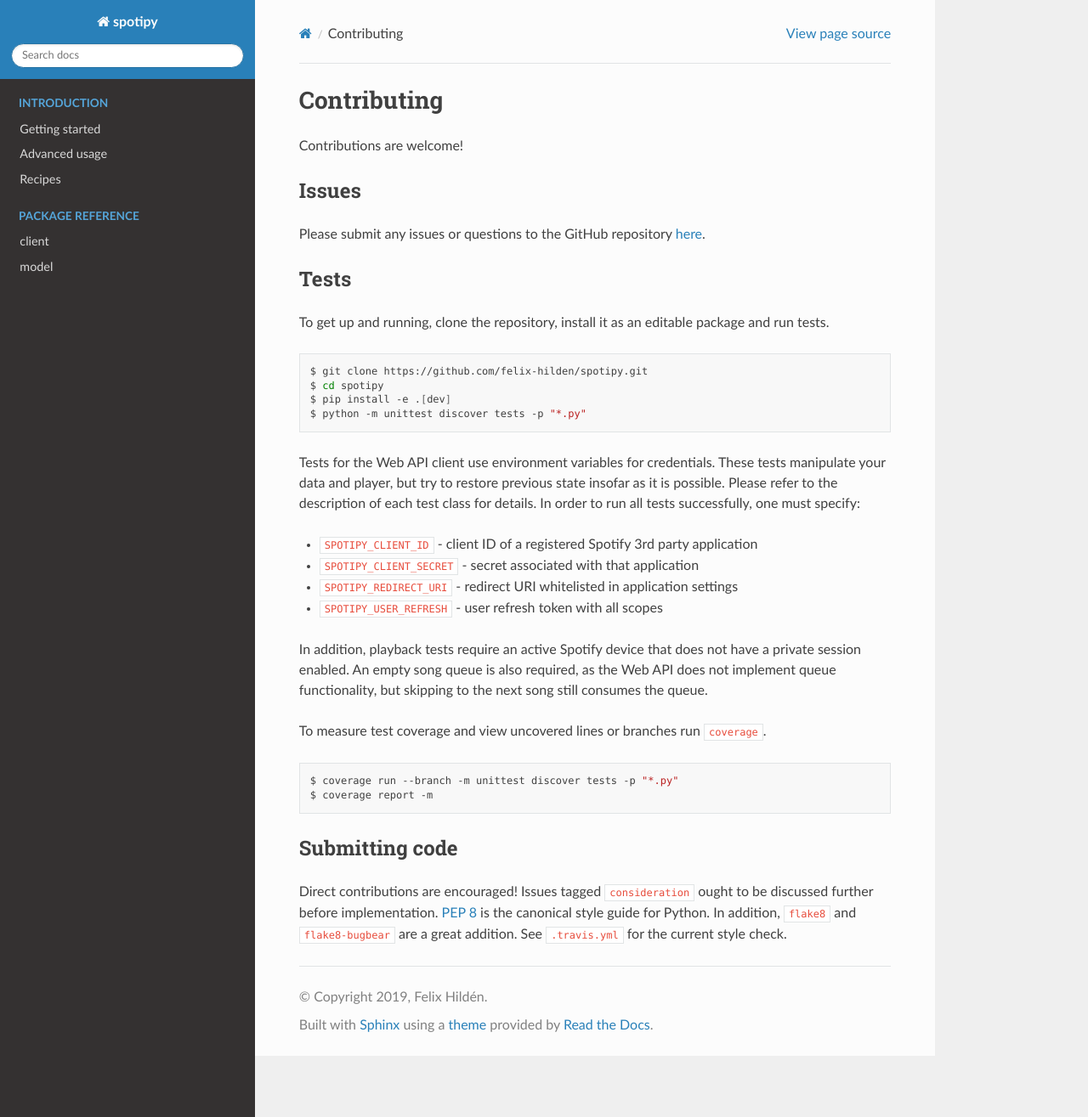
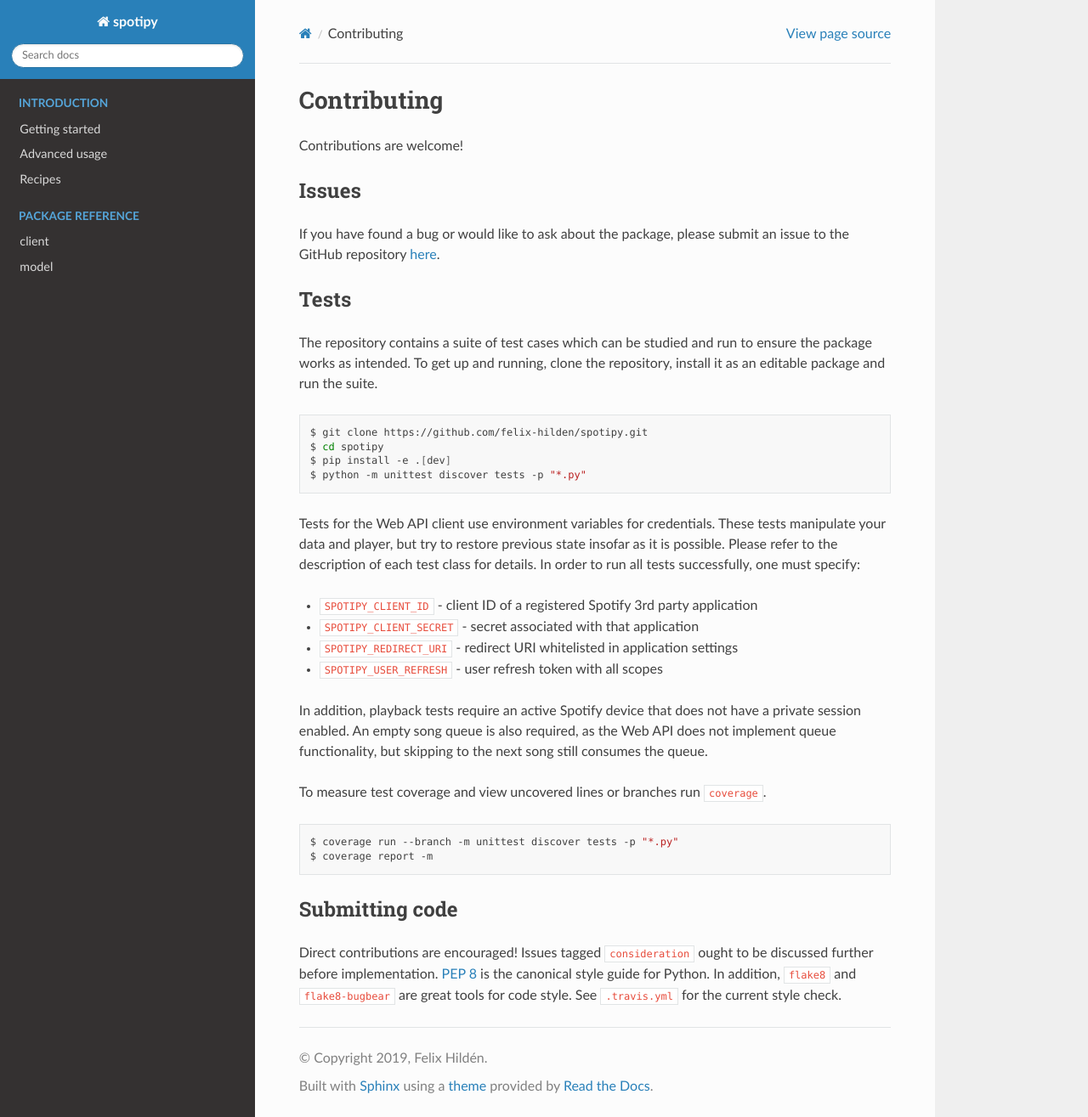
Before and after one commit to felix-hilden/tekore, a Sphinx documentation site: the page built from docs/readme/contributing.rst, in a window 1280 px wide and 1315 px high. Shown: the whole window at 85% size. Built offline with Sphinx 7.4.7 and the Read the Docs theme 2.0.0, drawn with Linux system fonts in a browser that asks for light colours; the version number could not be read and is left out.

Commit message:
Update contributing document

```diff
--- a/docs/readme/contributing.rst
+++ b/docs/readme/contributing.rst
@@ -4,13 +4,16 @@ Contributions are welcome!
 
 Issues
 ------
-Please submit any issues or questions to the GitHub repository
+If you have found a bug or would like to ask about the package,
+please submit an issue to the GitHub repository
 `here <https://github.com/felix-hilden/spotipy/issues>`_.
 
 Tests
 -----
+The repository contains a suite of test cases
+which can be studied and run to ensure the package works as intended.
 To get up and running, clone the repository,
-install it as an editable package and run tests.
+install it as an editable package and run the suite.
 
 .. code:: sh
 
@@ -49,5 +52,5 @@ Issues tagged ``consideration`` ought to be discussed further
 before implementation.
 `PEP 8 <https://www.python.org/dev/peps/pep-0008/>`_
 is the canonical style guide for Python.
-In addition, ``flake8`` and ``flake8-bugbear`` are a great addition.
+In addition, ``flake8`` and ``flake8-bugbear`` are great tools for code style.
 See ``.travis.yml`` for the current style check.
```
Also changed, not shown: readme.rst (+6 -3 lines).
